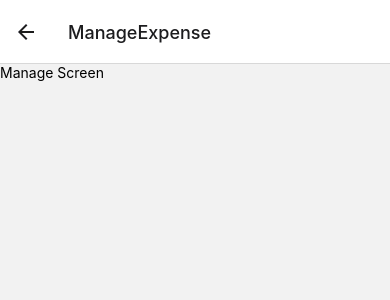
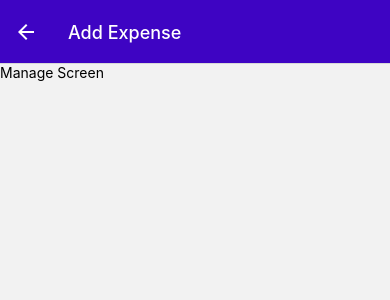
Before and after one commit to Stuart-Yee/ReactNativeFinanceTracker, a React Native app in the folder financeTracker/: screen /ManageExpense in a window 390 px wide. Shown: the top 300 px of the page. Built offline with nearby package versions, Linux system fonts and the light colour scheme.

Commit message:
dynamically set the title for managing an expense

```diff
--- a/financeTracker/App.js
+++ b/financeTracker/App.js
@@ -70,13 +70,22 @@
     <>
       <StatusBar style="auto" />
       <NavigationContainer>
-        <Stack.Navigator>
+        <Stack.Navigator screenOptions={{
+          headerStyle: {backgroundColor: GlobalStyles.colors.primary500},
+          headerTintColor: "white"
+        }}>
           <Stack.Screen
             name="ExpensesOverview"
             component={ExpensesOverview}
             options={{ headerShown: false }}
           />
-          <Stack.Screen name="ManageExpense" component={ManageExpense} />
+          <Stack.Screen
+            name="ManageExpense"
+            component={ManageExpense}
+            options={{
+              presentation: "modal"
+            }}
+            />
         </Stack.Navigator>
       </NavigationContainer>
     </>
--- a/financeTracker/components/Expenses/ExpenseItem.jsx
+++ b/financeTracker/components/Expenses/ExpenseItem.jsx
@@ -3,12 +3,14 @@
 import { getFormattedDate } from "../../util/date";
 import { useNavigation } from "@react-navigation/native";
 
-const ExpenseItem = ({description, amount, date}) => {
+const ExpenseItem = ({id, description, amount, date}) => {
 
     const navigation = useNavigation();
 
     const expensePressHandler = ({description, amount, date}) => {
-        navigation.navigate("ManageExpense")
+        navigation.navigate("ManageExpense", {
+            expenseId: id
+        })
     };
 
     return (
--- a/financeTracker/screens/ManageExpense.js
+++ b/financeTracker/screens/ManageExpense.js
@@ -1,6 +1,17 @@
-import {Text, View} from "react-native"
+import { useLayoutEffect } from "react";
+import { Text, View } from "react-native"
 
-const ManageExpense = () => {
+const ManageExpense = ({ route, navigation }) => {
+    const editedExpenseId = route.params?.expenseId;
+    const isEditing = !!editedExpenseId;
+
+    useLayoutEffect(() => {
+        navigation.setOptions({
+            title: isEditing ? "Edit Expense" : "Add Expense"
+        })
+    }, [navigation, isEditing])
+
+
 
     return (
         <View>
```
